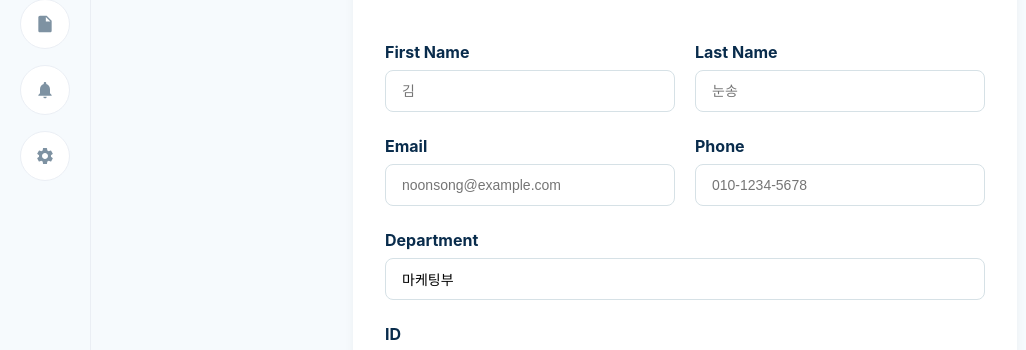
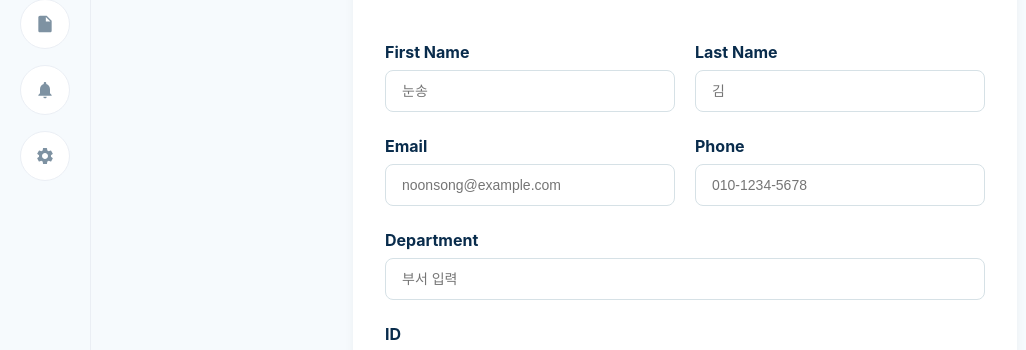
Before and after one commit to aroeypi/auto_reporting_system, a React (Create React App) app: page /register in a window 1280 px wide. Shown: the part 243-593 px from the top of the page, without its empty margins (0-1026 px from the left). Built offline with nearby package versions, Linux system fonts and the light colour scheme.

Commit message:
로그인 추가

```diff
--- a/src/pages/Login.jsx
+++ b/src/pages/Login.jsx
@@ -3,14 +3,14 @@ import { useNavigate } from 'react-router-dom';
 import { AuthContext } from '../contexts/AuthContext';
 
 const Login = () => {
-  const [email, setEmail] = useState('');
+  const [username, setUsername] = useState('');
   const [password, setPassword] = useState('');
   const { setIsLoggedIn, setUserInfo } = useContext(AuthContext);
   const navigate = useNavigate();
 
   useEffect(() => {
     if (window.Kakao && !window.Kakao.isInitialized()) {
-      window.Kakao.init('네이티브 앱 키 입력'); // 🔥 본인 키로 대체
+      window.Kakao.init('ae6f405402a71e2f12dc093ead8907b5');
     }
   }, []);
 
@@ -27,7 +27,7 @@ const Login = () => {
           'Content-Type': 'application/json',
         },
         body: JSON.stringify({
-          email,
+          username,
           password,
         }),
       });
@@ -64,10 +64,14 @@ const Login = () => {
           success: async function (res) {
             console.log('카카오 사용자 정보', res);
 
+            const kakaoId = res.id?.toString() || '';
+            const nickname = res.kakao_account?.profile?.nickname || '카카오유저';
+            const email = res.kakao_account?.email || `${kakaoId}@kakao.local`;  // 이메일 없으면 가짜 이메일로 대체
+
             const kakaoUser = {
-              email: res.kakao_account.email || '',
-              nickname: res.kakao_account.profile.nickname || '',
-              kakaoId: res.id.toString(),
+              email,
+              nickname,
+              kakaoId,
             };
 
             try {
@@ -90,7 +94,6 @@ const Login = () => {
 
               setUserInfo(data.user);
               setIsLoggedIn(true);
-
               navigate('/');
             } catch (error) {
               console.error('카카오 로그인 서버 실패:', error);
@@ -117,12 +120,12 @@ const Login = () => {
 
 
 
-        {/* 이메일 입력 */}
+        {/* 아이디 입력 */}
         <input
-          type="email"
-          placeholder="Email"
-          value={email}
-          onChange={(e) => setEmail(e.target.value)}
+          type="username"
+          placeholder="Username"
+          value={username}
+          onChange={(e) => setUsername(e.target.value)}
           required
           style={inputStyle}
         />
--- a/src/pages/Register.jsx
+++ b/src/pages/Register.jsx
@@ -5,13 +5,13 @@ import { AuthContext } from '../contexts/AuthContext';
 const Register = () => {
   const { setIsLoggedIn, setUserInfo } = useContext(AuthContext);
   const [form, setForm] = useState({
-    firstName: '',
-    lastName: '',
+    first_name: '',
+    last_name: '',
     email: '',
     phone: '',
     username: '',
     password: '',
-    department: '마케팅부',
+    department: '',
   });
 
   const navigate = useNavigate();
@@ -81,20 +81,20 @@ const Register = () => {
           <div style={{ flex: 1 }}>
             <label style={labelStyle}>First Name</label>
             <input
-              name="firstName"
-              value={form.firstName}
+              name="first_name"
+              value={form.first_name}
               onChange={handleChange}
-              placeholder="김"
+              placeholder="눈송"
               style={inputStyle}
             />
           </div>
           <div style={{ flex: 1 }}>
             <label style={labelStyle}>Last Name</label>
             <input
-              name="lastName"
-              value={form.lastName}
+              name="last_name"
+              value={form.last_name}
               onChange={handleChange}
-              placeholder="눈송"
+              placeholder="김"
               style={inputStyle}
             />
           </div>
--- a/src/pages/edit.jsx
+++ b/src/pages/edit.jsx
@@ -33,7 +33,6 @@ const Edit = () => {
       reader.readAsDataURL(file); // 바이너리를 base64로 읽음 (이미지나 PDF 등 가능)
     }
   };
-
 
   const handleRemoveTag = (tagToRemove) => {
     setTags(tags.filter((tag) => tag !== tagToRemove));
```
